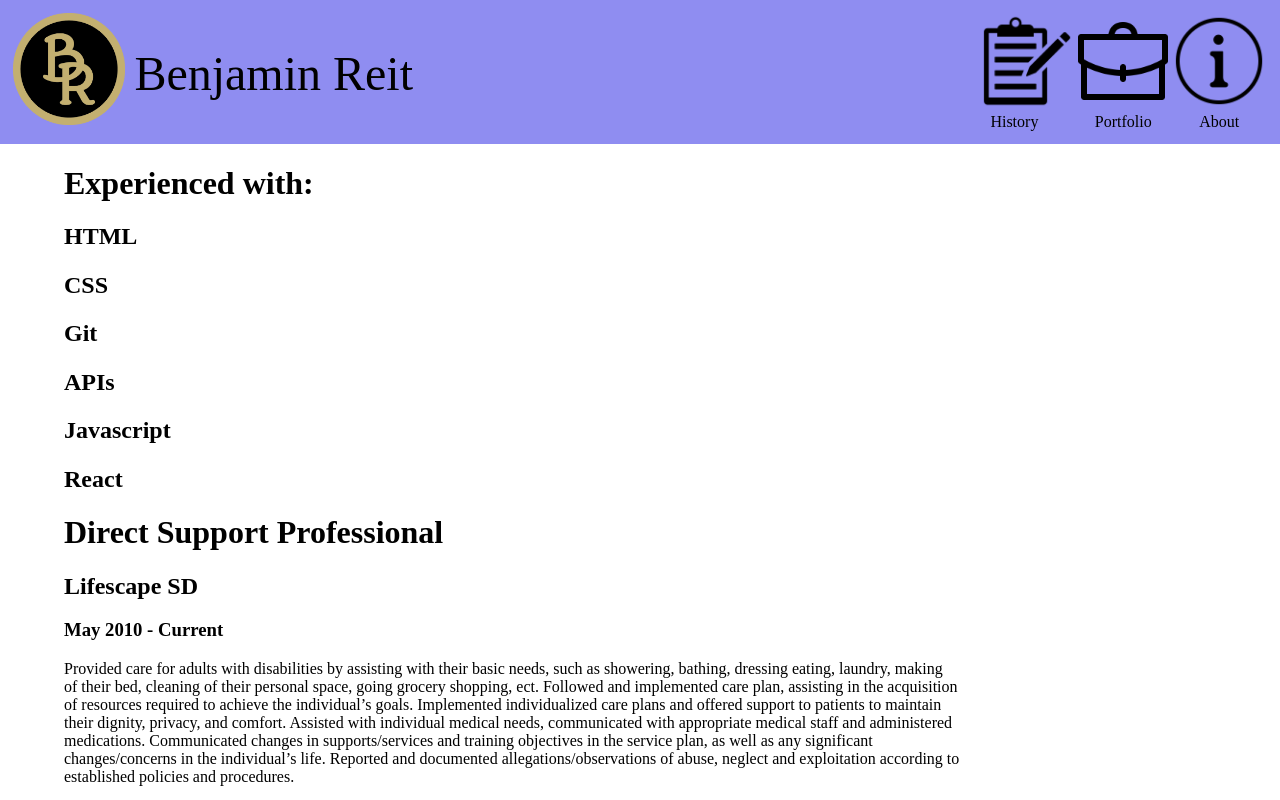
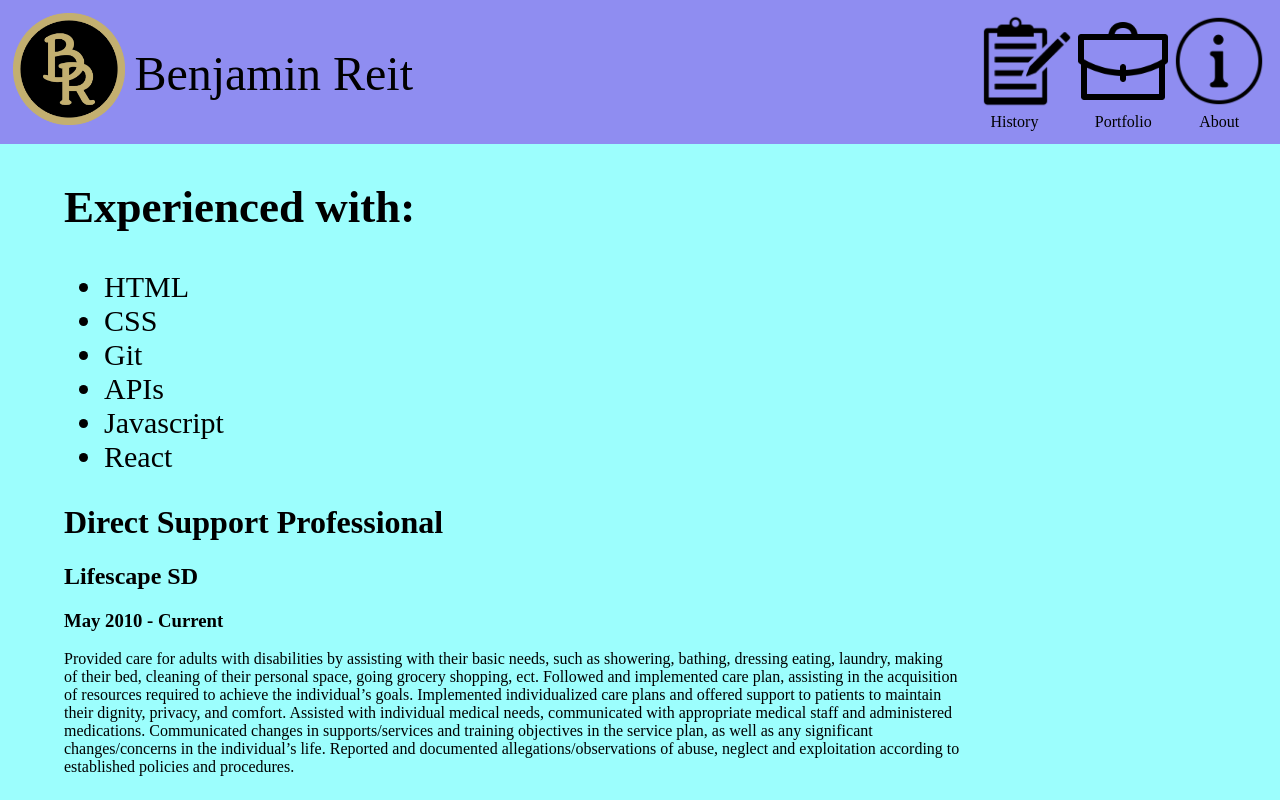
Before and after one commit to Val-code-1/Resume, a React (Vite) app: page /History in a window 1280 px wide. Shown: the top 800 px of the page. Built offline with nearby package versions, Linux system fonts and the light colour scheme.

Commit message:
Returning to make the page a little better and add Tetra master

```diff
--- /dev/null
+++ b/src/screens/About/About.css
@@ -0,0 +1,4 @@
+#aboutPage {
+  font-size: 30px;
+  margin: 5% 20% 5% 10%;
+}
--- a/src/screens/About/About.js
+++ b/src/screens/About/About.js
@@ -1,9 +1,10 @@
 import React from "react";
+import "./About.css";
 // rafce
 
 const About = () => {
   return (
-    <div>
+    <div id="aboutPage">
       <p>
         Hello there, I'm Benjamin Reit from Sioux Falls,
         South Dakota. I've lived here my entire life. I've
--- /dev/null
+++ b/src/screens/History/History.css
@@ -0,0 +1,5 @@
+#programs {
+  margin-left: 5%;
+  margin-right: 25%;
+  font-size: 30px;
+}
--- a/src/screens/History/History.js
+++ b/src/screens/History/History.js
@@ -1,31 +1,21 @@
 import React from "react";
 import Job from "./components/Job";
+import "./History.css";
 
 const History = () => {
   return (
     <div>
-      <Job
-        title="Experienced with:"
-        company=""
-        date=""
-        description=""
-      />
-      <Job title="" company="HTML" date="" description="" />
-      <Job title="" company="CSS" date="" description="" />
-      <Job title="" company="Git" date="" description="" />
-      <Job title="" company="APIs" date="" description="" />
-      <Job
-        title=""
-        company="Javascript"
-        date=""
-        description=""
-      />
-      <Job
-        title=""
-        company="React"
-        date=""
-        description=""
-      />
+      <div id="programs">
+        <h2>Experienced with:</h2>
+        <ul>
+          <li>HTML</li>
+          <li>CSS</li>
+          <li>Git</li>
+          <li>APIs</li>
+          <li>Javascript</li>
+          <li>React</li>
+        </ul>
+      </div>
       <Job
         title="Direct Support Professional"
         company="Lifescape SD"
--- a/src/screens/Homepage/Homepage.css
+++ b/src/screens/Homepage/Homepage.css
@@ -8,5 +8,6 @@
 }
 #img {
   width: 70%;
-  display: flex;
+  position: fixed;
+  bottom: 0px;
 }
--- /dev/null
+++ b/src/screens/Portfolio/Portfolio.css
@@ -0,0 +1,3 @@
+#portPage {
+  font-size: 30px;
+}
--- a/src/screens/Portfolio/Portfolio.js
+++ b/src/screens/Portfolio/Portfolio.js
@@ -1,16 +1,21 @@
 import React from "react";
-
+import "./Portfolio.css";
 const Portfolio = () => {
   return (
-    <div>
-      <div>
-        <a href="https://val-code-1.github.io/MagicSearch/">
-          Magic the Gathering card search
-        </a>
-      </div>
-      <div>
-        <a>Better than a Boyfriend Bakery's website</a>
-      </div>
+    <div id="portPage">
+      <ul>
+        <li>
+          <a href="https://val-code-1.github.io/MagicSearch/">
+            Magic the Gathering card search
+          </a>
+        </li>
+        <li>
+          <a>Glacier Events website</a>
+        </li>
+        <li>
+          <a>Tetra Master</a>
+        </li>
+      </ul>
     </div>
   );
 };
--- a/src/style.css
+++ b/src/style.css
@@ -1,4 +1,5 @@
 #body {
   margin: 0;
   padding: 0;
+  background-color: #9cfefd;
 }
```
